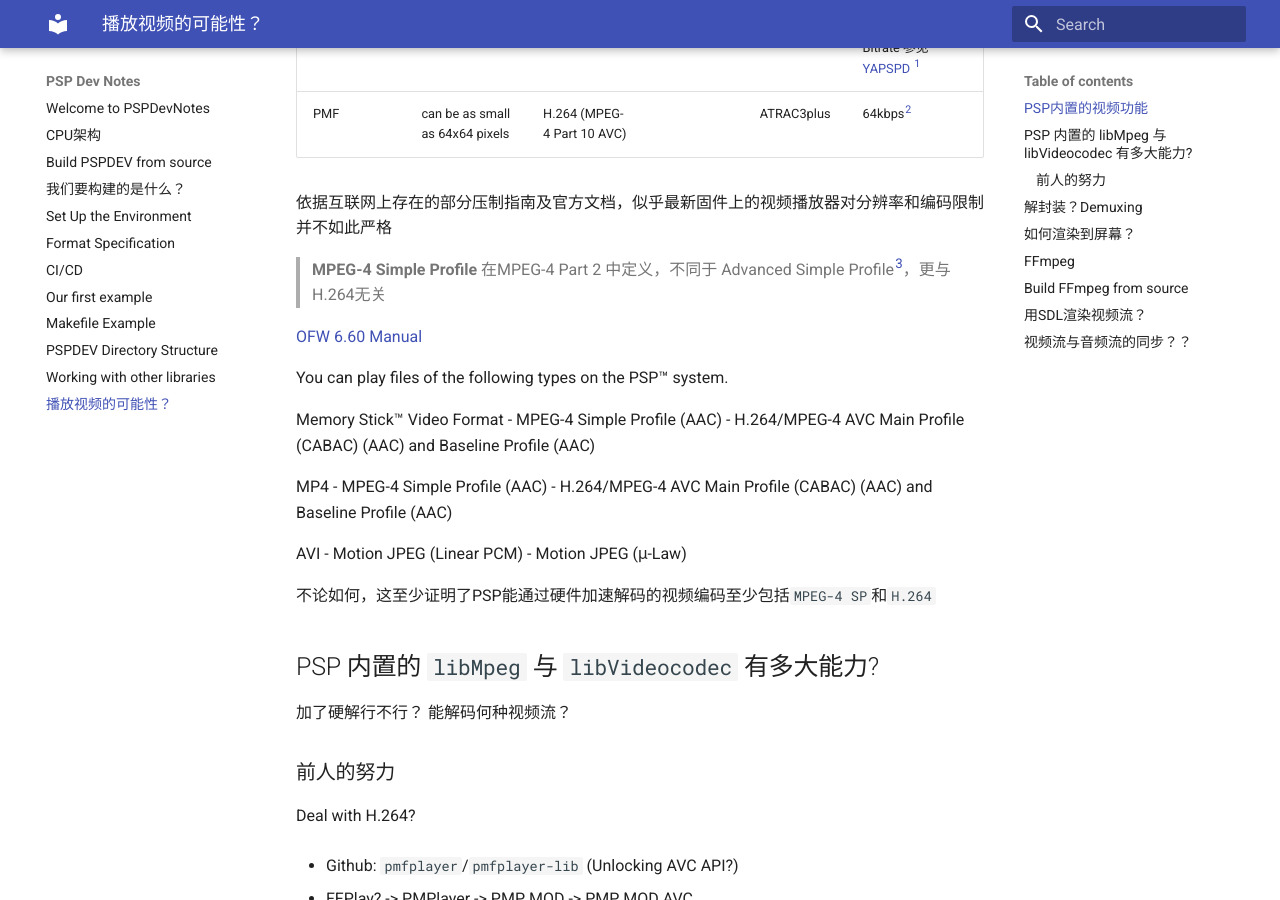
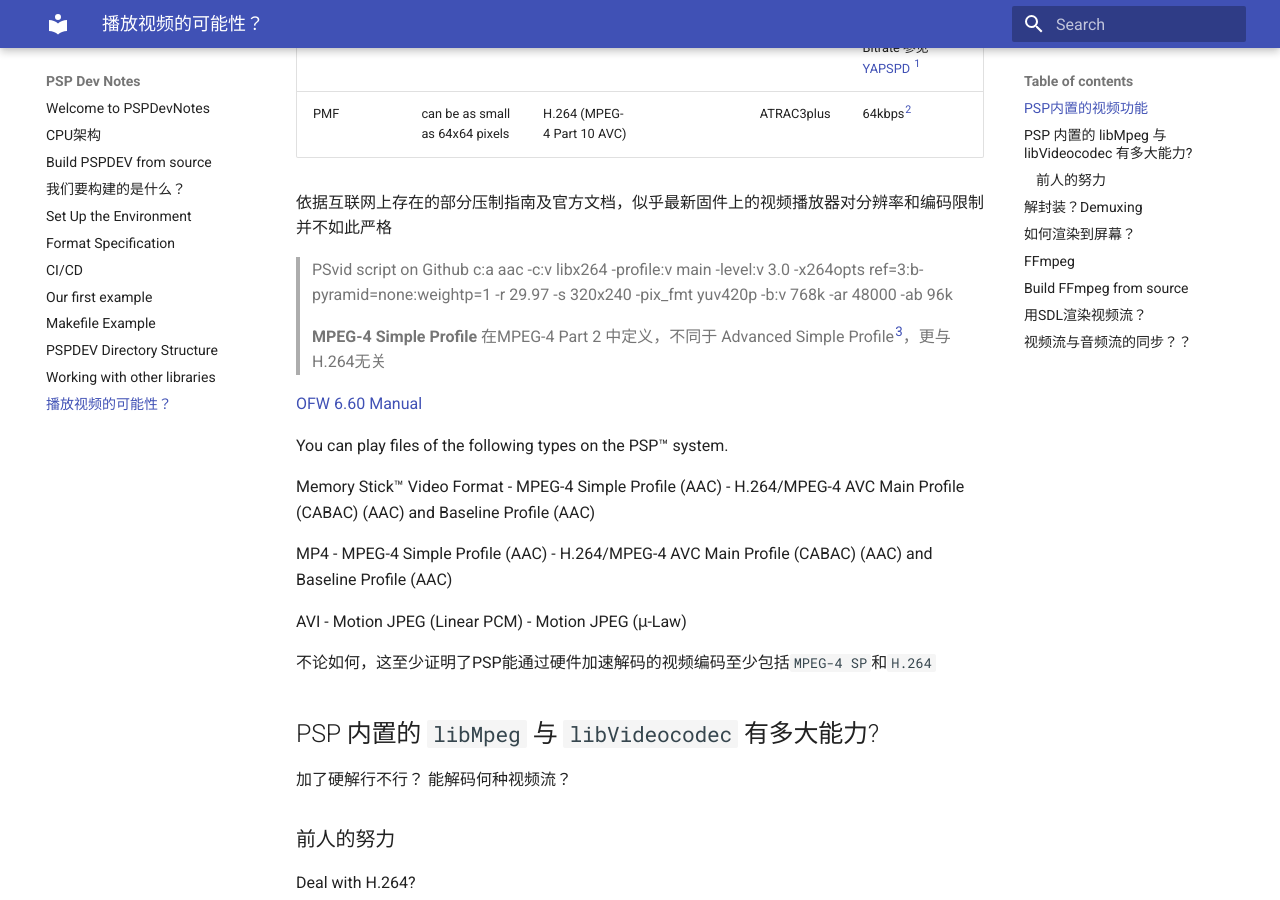
Before and after one commit to xeonliu/PSPDevNote, an MkDocs documentation site: the page built from docs/videoplayback.md, in a window 1280 px wide and 900 px high, scrolled down 554 px. Built offline with MkDocs 1.6.1 and Material for MkDocs 9.7.7, drawn with Linux system fonts in a browser that asks for light colours.

Commit message:
更新 videoplayback.md

```diff
--- a/docs/videoplayback.md
+++ b/docs/videoplayback.md
@@ -18,6 +18,9 @@
 | PMF  | can be as small as 64x64 pixels |H.264 (MPEG-4 Part 10 AVC)||ATRAC3plus|64kbps[<sup>2</sup>](https://www.sony.net/Products/ATRAC3/overview/)|
 
 依据互联网上存在的部分压制指南及官方文档，似乎最新固件上的视频播放器对分辨率和编码限制并不如此严格
+
+> PSvid script on Github
+> c:a aac -c:v libx264 -profile:v main -level:v 3.0 -x264opts ref=3:b-pyramid=none:weightp=1 -r 29.97 -s 320x240 -pix_fmt yuv420p -b:v 768k -ar 48000 -ab 96k
 
 > **MPEG-4 Simple Profile** 在MPEG-4 Part 2 中定义，不同于 Advanced Simple Profile[<sup>3</sup>](https://en.wikipedia.org/wiki/MPEG-4_Part_2)，更与H.264无关
 
```
